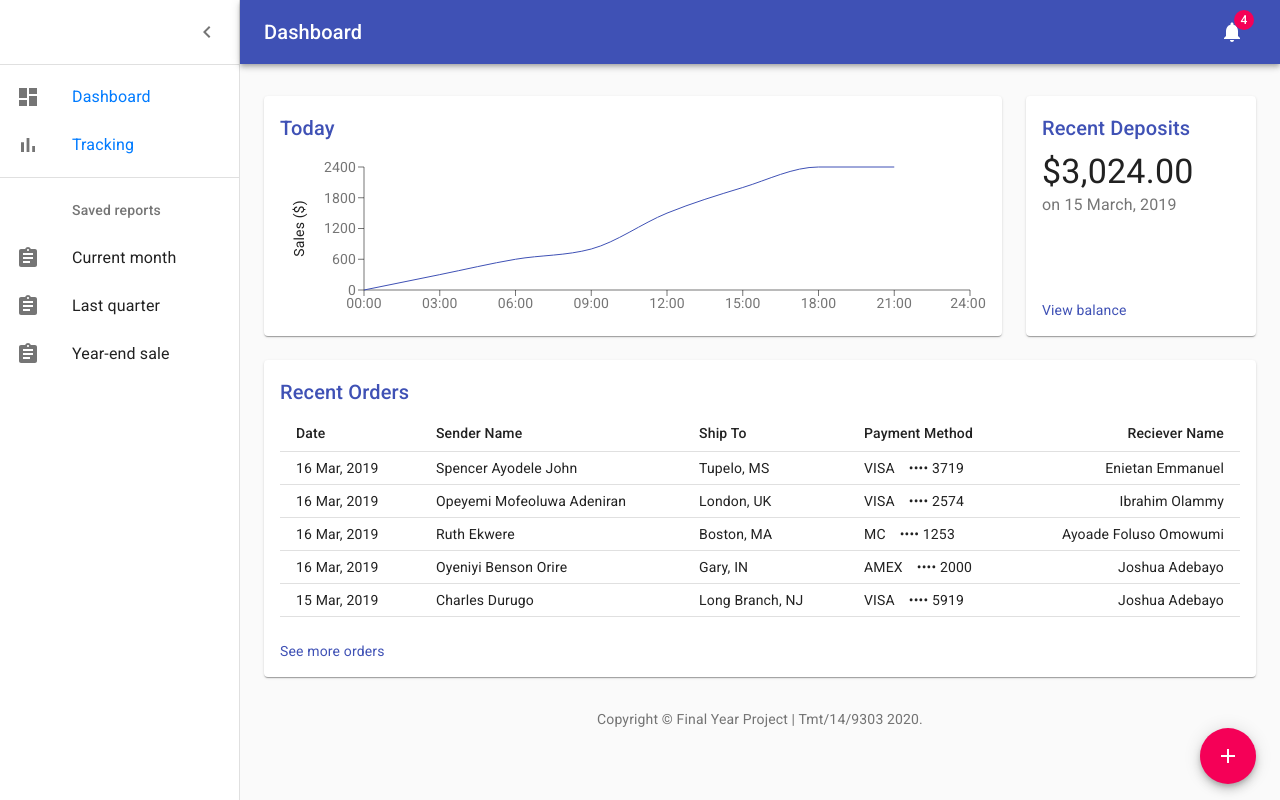
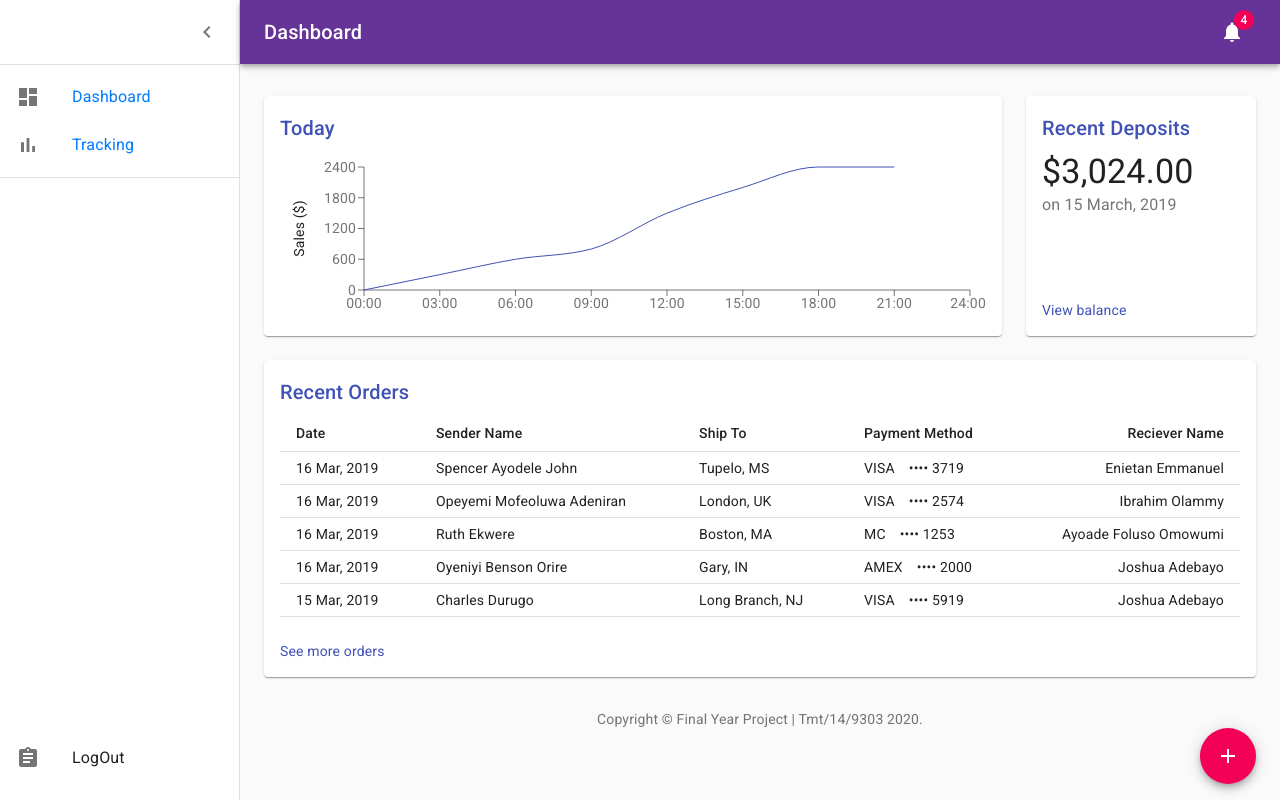
Before and after one commit to gabrielopeyemi/aslan-website, a React (Create React App) app: page /dashboard in a window 1280 px wide. Built offline with nearby package versions, Linux system fonts and the light colour scheme.

Commit message:
styled-components fixed

```diff
--- a/package.json
+++ b/package.json
@@ -14,6 +14,7 @@
     "@types/react": "^16.14.2",
     "@types/react-dom": "^16.9.10",
     "@types/recharts": "^1.8.18",
+    "@types/styled-components": "^5.1.7",
     "bootstrap": "^4.5.3",
     "react": "^17.0.1",
     "react-dom": "^17.0.1",
@@ -21,6 +22,7 @@
     "react-scripts": "4.0.1",
     "reactstrap": "^8.8.0",
     "recharts": "^1.8.5",
+    "styled-components": "^5.2.1",
     "sweetalert2": "^10.12.6",
     "typescript": "^4.0.3",
     "web-vitals": "^0.2.4"
--- a/src/App.css
+++ b/src/App.css
@@ -4,13 +4,3 @@ a{
 a:hover {
   text-decoration: none;
 }
-.btn-main{
-  background-color: #639;
-  color: white;
-  border: 1px solid #639;
-}
-.btn-main:hover{
-  background-color: #fff;
-  color: #639;
-  border: 1px solid #639;
-}
--- /dev/null
+++ b/src/Assets/Data.ts
@@ -0,0 +1,2 @@
+
+export const Maincolors : any = '#639';
--- /dev/null
+++ b/src/Assets/MainStyled.ts
@@ -0,0 +1,14 @@
+import styled from 'styled-components';
+import {Maincolors} from './Data';
+
+
+export const MainBtnContainer = styled.div`
+    background-color: ${Maincolors};
+    color: white;
+    border: 1px solid ${Maincolors};
+    &:hover {
+        background-color: #fff;
+        color: ${Maincolors};
+        border: 1px solid ${Maincolors};
+    }
+`
--- a/src/Components/Layer/listItems.tsx
+++ b/src/Components/Layer/listItems.tsx
@@ -59,24 +59,11 @@ export const mainListItems: any = (
 
 export const secondaryListItems: any = (
   <div>
-    <ListSubheader inset>Saved reports</ListSubheader>
     <ListItem button>
       <ListItemIcon>
         <AssignmentIcon />
       </ListItemIcon>
-      <ListItemText primary="Current month" />
-    </ListItem>
-    <ListItem button>
-      <ListItemIcon>
-        <AssignmentIcon />
-      </ListItemIcon>
-      <ListItemText primary="Last quarter" />
-    </ListItem>
-    <ListItem button>
-      <ListItemIcon>
-        <AssignmentIcon />
-      </ListItemIcon>
-      <ListItemText primary="Year-end sale" />
+      <ListItemText primary="LogOut" />
     </ListItem>
   </div>
 );
--- a/src/Components/Pages/Dashboard.tsx
+++ b/src/Components/Pages/Dashboard.tsx
@@ -127,7 +127,7 @@ export default function Dashboard() {
   return (
     <div className={classes.root}>
       <CssBaseline />
-      <AppBar position="absolute" className={clsx(classes.appBar, open && classes.appBarShift)}>
+      <AppBar style={{backgroundColor: '#639'}} position="absolute" className={clsx(classes.appBar, open && classes.appBarShift)}>
         <Toolbar className={classes.toolbar}>
           <IconButton
             edge="start"
@@ -163,7 +163,7 @@ export default function Dashboard() {
         <Divider />
         <List>{mainListItems}</List>
         <Divider />
-        <List>{secondaryListItems}</List>
+        <List style={{bottom: '10px', position: 'absolute'}}>{secondaryListItems}</List>
       </Drawer>
       <main className={classes.content}>
         <div className={classes.appBarSpacer} />
--- a/src/Components/Pages/ForgetPassword.tsx
+++ b/src/Components/Pages/ForgetPassword.tsx
@@ -12,7 +12,8 @@ import LockOutlinedIcon from '@material-ui/icons/LockOutlined';
 import Typography from '@material-ui/core/Typography';
 import { makeStyles } from '@material-ui/core/styles';
 import Container from '@material-ui/core/Container';
-import Copyright from './../Layer/Copyright'
+import Copyright from './../Layer/Copyright';
+import * as M from './../../Assets/MainStyled';
 
 const useStyles = makeStyles((theme) => ({
   paper: {
@@ -63,12 +64,12 @@ export default function SignIn() {
             autoComplete="email"
             autoFocus
           />
-          <div
+          <M.MainBtnContainer
             className='btn btn-block btn-main'
             onClick={handleSubmit}
           >
             Sign In
-          </div>
+          </M.MainBtnContainer>
           <br/>
           <Grid container>
             <Grid item xs>
--- a/src/Components/Pages/Login.tsx
+++ b/src/Components/Pages/Login.tsx
@@ -1,11 +1,9 @@
 import React from 'react';
 import Avatar from '@material-ui/core/Avatar';
-import Button from '@material-ui/core/Button';
 import CssBaseline from '@material-ui/core/CssBaseline';
 import TextField from '@material-ui/core/TextField';
 import FormControlLabel from '@material-ui/core/FormControlLabel';
 import Checkbox from '@material-ui/core/Checkbox';
-import Link from '@material-ui/core/Link';
 import {Link as ALink} from 'react-router-dom'
 import Grid from '@material-ui/core/Grid';
 import Box from '@material-ui/core/Box';
@@ -14,7 +12,7 @@ import Typography from '@material-ui/core/Typography';
 import { makeStyles } from '@material-ui/core/styles';
 import Container from '@material-ui/core/Container';
 import Copyright from '../Layer/Copyright';
-
+import * as M from '../../Assets/MainStyled';
 const useStyles = makeStyles((theme) => ({
   paper: {
     marginTop: theme.spacing(8),
@@ -41,7 +39,6 @@ export default function SignIn() {
       console.log('Login')
       window.location.href = '/dashboard';
   }
-
   return (
     <Container component="main" maxWidth="xs">
       <CssBaseline />
@@ -79,12 +76,12 @@ export default function SignIn() {
             control={<Checkbox value="remember" color="primary" />}
             label="Remember me"
           />
-          <div
+          <M.MainBtnContainer
             className='btn btn-block btn-main'
             onClick={handleSubmit}
           >
             Sign In
-          </div>
+          </M.MainBtnContainer>
           <br/>
           <Grid container>
             <Grid item xs>
--- a/src/Components/Pages/SignUp.tsx
+++ b/src/Components/Pages/SignUp.tsx
@@ -1,11 +1,10 @@
 import React from 'react';
 import Avatar from '@material-ui/core/Avatar';
-import Button from '@material-ui/core/Button';
+import Button from '@material-ui/core/Button'
 import CssBaseline from '@material-ui/core/CssBaseline';
 import TextField from '@material-ui/core/TextField';
 import FormControlLabel from '@material-ui/core/FormControlLabel';
 import Checkbox from '@material-ui/core/Checkbox';
-import Link from '@material-ui/core/Link';
 import {Link as ALink} from 'react-router-dom';
 import Grid from '@material-ui/core/Grid';
 import Box from '@material-ui/core/Box';
@@ -14,6 +13,7 @@ import Typography from '@material-ui/core/Typography';
 import { makeStyles } from '@material-ui/core/styles';
 import Container from '@material-ui/core/Container';
 import Copyright from '../Layer/Copyright';
+import * as M from './../../Assets/MainStyled';
 
 const useStyles = makeStyles((theme) => ({
   paper: {
@@ -107,12 +107,12 @@ export default function SignUp() {
               />
             </Grid>
           </Grid>
-          <div
+          <M.MainBtnContainer
             className='btn btn-block btn-main'
             onClick={handleSubmit}
           >
             Sign In
-          </div>
+          </M.MainBtnContainer>
           <br/>
           <Grid container justify="flex-end">
             <Grid item>
```
Also changed, not shown: 2 other files (tests, documents, lock files or other folders).
